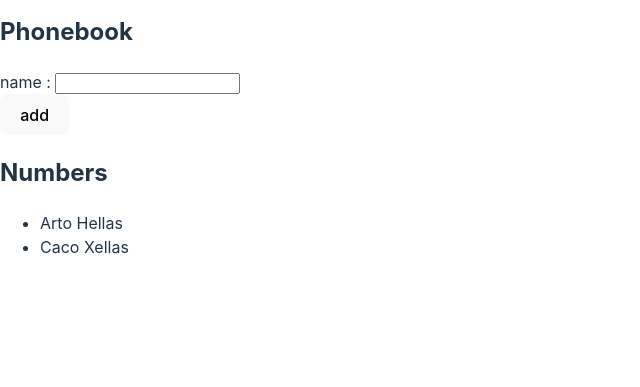
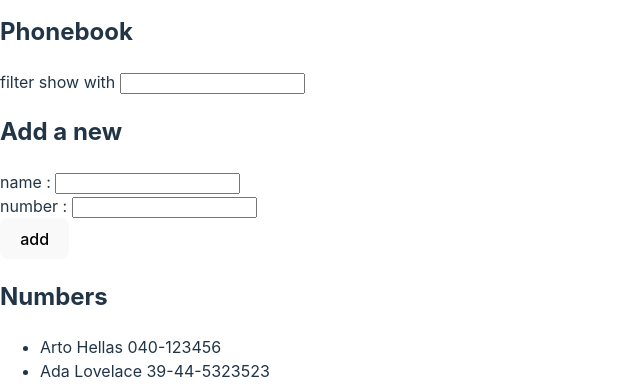
Before and after one commit to parckatzo/react-FULLSTACKOPEN, a React (Vite) app in the folder part2/: page / in a window 1280 px wide. Shown: the part 557-944 px from the top of the page, without its empty margins (0-640 px from the left). Before the commit the page ends 832 px from the top, so only its background shows below. Built offline with nearby package versions, Linux system fonts and the light colour scheme.

Commit message:
part 2.10

```diff
--- a/part2/src/App3.jsx
+++ b/part2/src/App3.jsx
@@ -1,25 +1,38 @@
 import { useState } from "react"
-import Person from "./componentsApp3/Person"
+import Form from "./componentsApp3/Form"
+import Filter from "./componentsApp3/Filter"
+import Persons from "./componentsApp3/Persons"
 
 
 const App3 = () => {
     const [persons, setPersons] = useState([
-        {name: 'Arto Hellas'},
-        {name: 'Caco Xellas'}
+        { name: 'Arto Hellas', number: '040-123456', id: 1 },
+        { name: 'Ada Lovelace', number: '39-44-5323523', id: 2 },
+        { name: 'Dan Abramov', number: '12-43-234345', id: 3 },
+        { name: 'Mary Poppendieck', number: '39-23-6423122', id: 4 }
     ])
     const [newName, setNewName] = useState('')
-
     const [same, setSame] = useState(false)
-
+    const [newNumber, setNewNumber] = useState (0)
+    const [nameFilter, setNameFilter] = useState('')
 
     const handleNewName = (event) => {
         setNewName(event.target.value)
     }
 
+    const handleNewNumber = (event) => {
+        setNewNumber(event.target.value)
+    }
+    const handleFilter = (event) =>{
+        setNameFilter(event.target.value)
+    }
+
     const addName = (event) => {
         event.preventDefault()
         const newAddName = {
-            name: newName
+            name: newName,
+            number: newNumber,
+            id : persons.length + 1
         }
         same ? same : setPersons(persons.concat(newAddName))
     }
@@ -30,28 +43,23 @@ const App3 = () => {
         console.log(same)
     }
 
+    const filterName = nameFilter === "" ? persons : persons.filter((a) => a.name.match(nameFilter))
 
 
 
   return (
     <div>
         <h2>Phonebook</h2>
-        <form onSubmit={addName}>
-            <div>
-                name : <input onChange={handleNewName}/>
-            </div>
-            <div>
-                <button type="submit" onClick={handleSame}>add</button>
-            </div>
-        </form>
+        <Filter handleFilter={handleFilter}/>
+        <h2>Add a new</h2>
+        <Form
+        addName={addName}
+        handleNewName={handleNewName}
+        handleNewNumber={handleNewNumber}
+        handleSame={handleSame}/>
         <h2>Numbers</h2>
-        <ul>
-            {persons.map(p =>
-                <Person
-                key={p.name}
-                name={p}/>
-            )}
-        </ul>
+        <Persons
+        filterName={filterName}/>
     </div>
   )
 }
--- /dev/null
+++ b/part2/src/componentsApp3/Filter.jsx
@@ -0,0 +1,10 @@
+
+const Filter = ({handleFilter}) => {
+  return (
+    <div>
+        <p>filter show with <input onChange={handleFilter} /></p>
+    </div>
+  )
+}
+
+export default Filter
--- /dev/null
+++ b/part2/src/componentsApp3/Form.jsx
@@ -0,0 +1,20 @@
+
+const Form = ({addName, handleNewName, handleNewNumber, handleSame}) => {
+  return (
+    <div>
+        <form onSubmit={addName}>
+            <div>
+                name : <input onChange={handleNewName}/>
+            </div>
+            <div>
+                number : <input onChange={handleNewNumber} />
+            </div>
+            <div>
+                <button type="submit" onClick={handleSame}>add</button>
+            </div>
+        </form>
+    </div>
+  )
+}
+
+export default Form
--- a/part2/src/componentsApp3/Person.jsx
+++ b/part2/src/componentsApp3/Person.jsx
@@ -1,9 +1,9 @@
 import React from 'react'
 
-const Person = ({name}) => {
+const Person = ({name, number}) => {
      return (
         <div>
-            <li>{name.name}</li>
+            <li>{name.name} {number.number}</li>
         </div>
     )
 }
--- /dev/null
+++ b/part2/src/componentsApp3/Persons.jsx
@@ -0,0 +1,18 @@
+import Person from "./Person"
+
+const Persons = ({filterName}) => {
+  return (
+    <div>
+          <ul>
+            {filterName.map(p =>
+                <Person
+                key={p.id}
+                name={p}
+                number={p}/>
+            )}
+        </ul>
+    </div>
+  )
+}
+
+export default Persons
```
